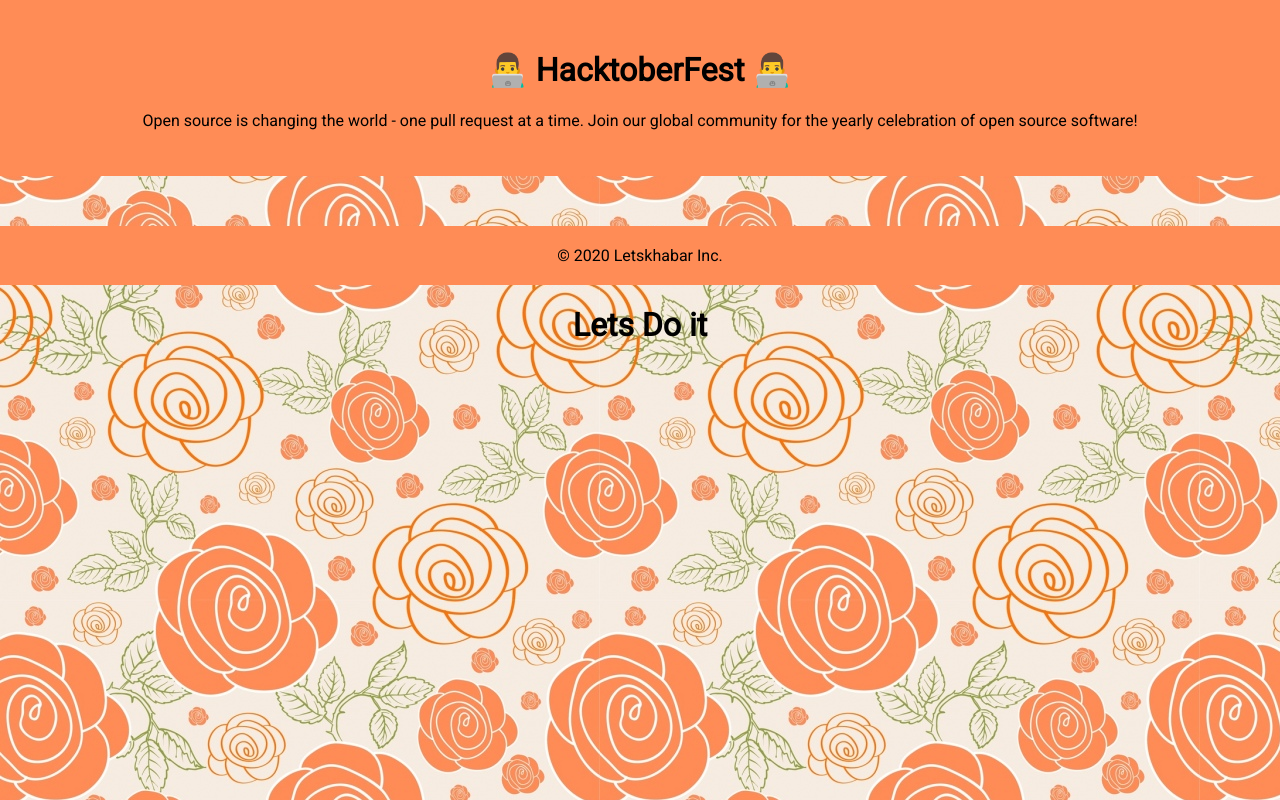
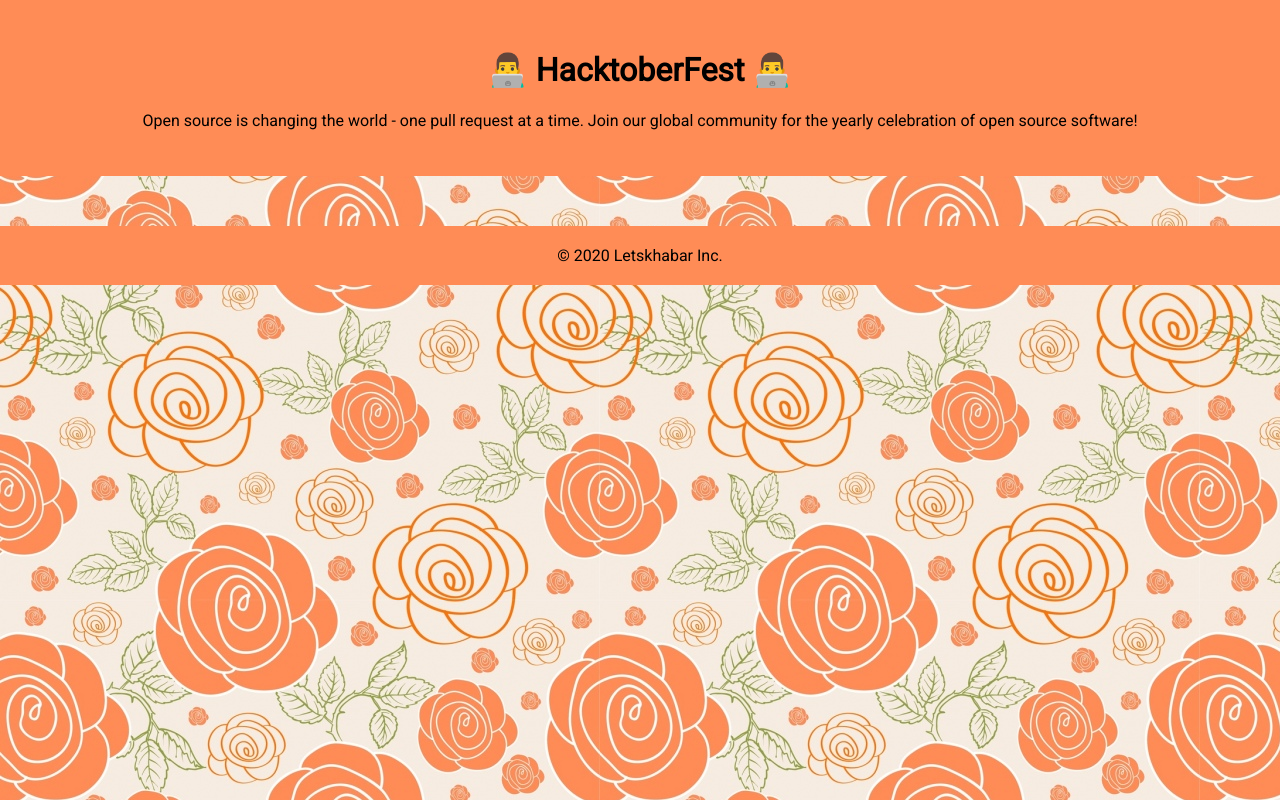
Before and after one commit to letskhabar/HacktoberFest-2020, a plain HTML site: page index.html in a window 1280 px wide. Drawn offline with Linux system fonts and the light colour scheme.

Commit message:
index and readme updated

```diff
--- a/index.html
+++ b/index.html
@@ -20,9 +20,6 @@
     <div class="footer">
         © 2020 Letskhabar Inc.
     </div>
-    <div>
-        <h1>Lets Do it</h1>
-    </div>
     <script src="./user.js"></script>
 </body>
 </html>
```
Also changed, not shown: 1 other file.
